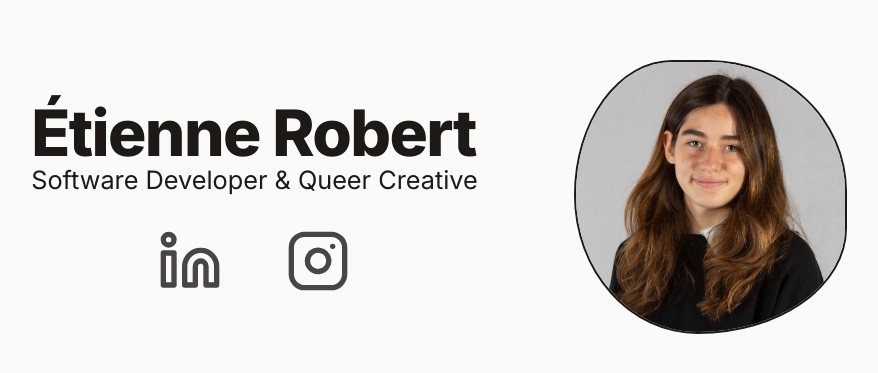
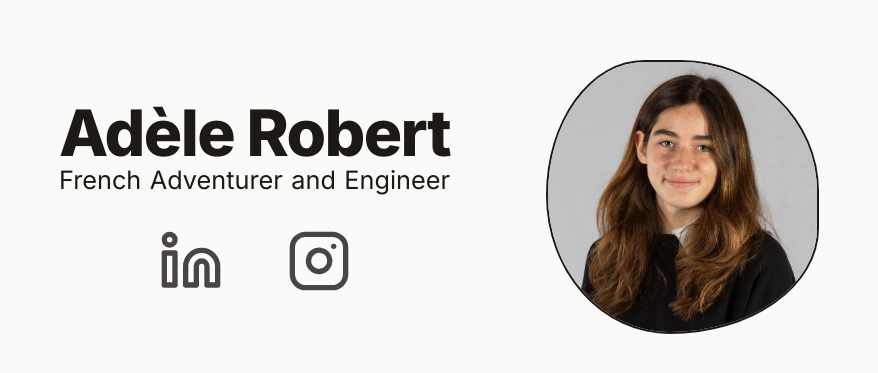
Before and after one commit to etrobert/julesrobert.com, a Next.js app: page / in a window 1280 px wide. Shown: the part 203-576 px from the top of the page, without its empty margins (201-1079 px from the left). Built offline with nearby package versions, Linux system fonts and the light colour scheme.

Commit message:
Update text

```diff
--- a/components/BusinessCardText.tsx
+++ b/components/BusinessCardText.tsx
@@ -5,10 +5,10 @@ import Links from './Links';
 const BusinessCardText = () => (
   <div className="text-[1.5rem] lg:text-[2rem]">
     <h1 className={`text-[2em] tracking-tight leading-none ${title.className}`}>
-      Étienne Robert
+      Adèle Robert
     </h1>
     <JustifiedText className={'text-[0.79em] leading-tight'}>
-      Software Developer & Queer Creative
+      French Adventurer and Engineer
     </JustifiedText>
     <Links />
   </div>
--- a/components/Links.tsx
+++ b/components/Links.tsx
@@ -11,7 +11,7 @@ const Links = () => (
     />
     <IconLink
       label="Instagram Profile"
-      href="https://www.instagram.com/thesoft.emperor"
+      href="https://www.instagram.com/adele.robert"
       icon={<InstagramIcon />}
     />
   </div>
```
